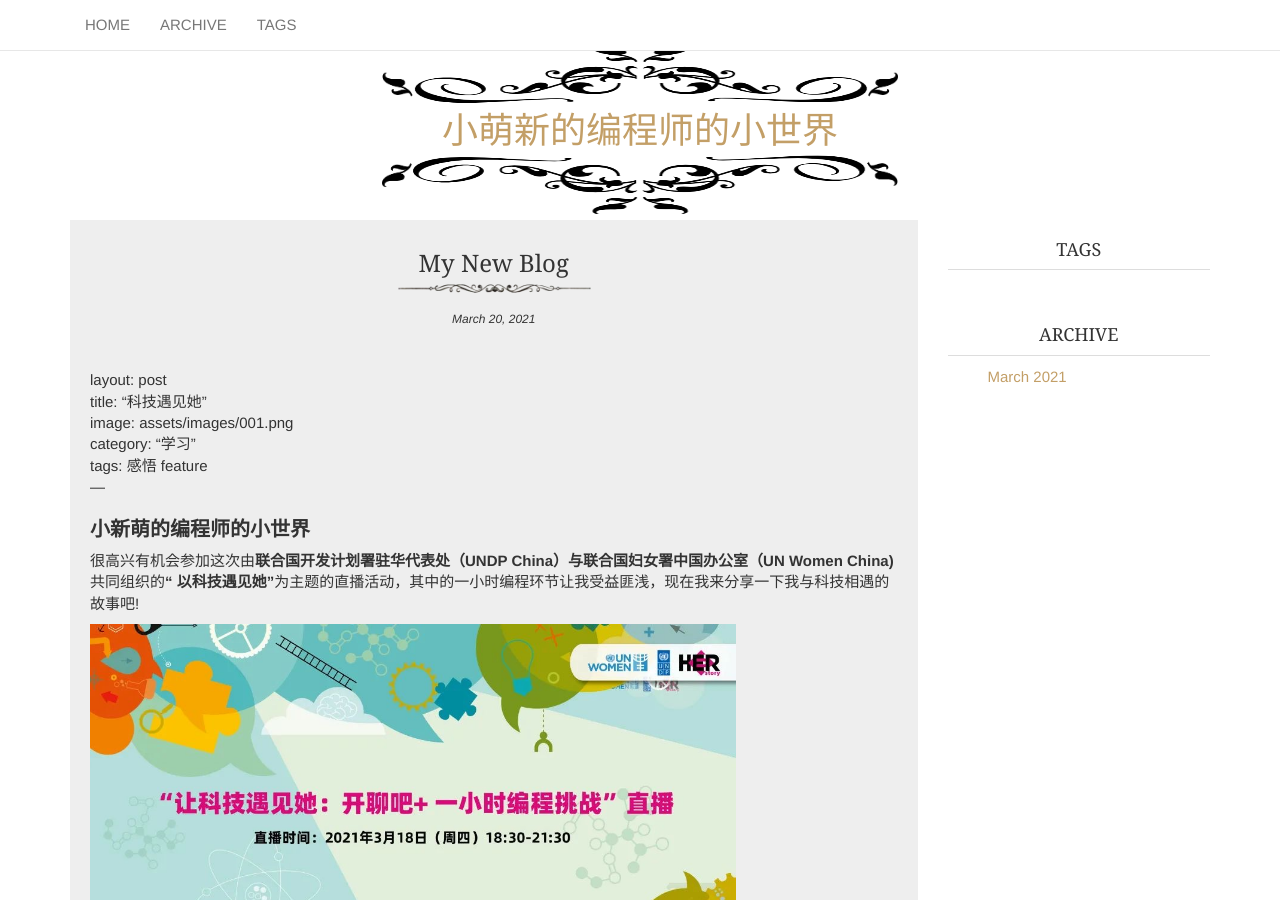
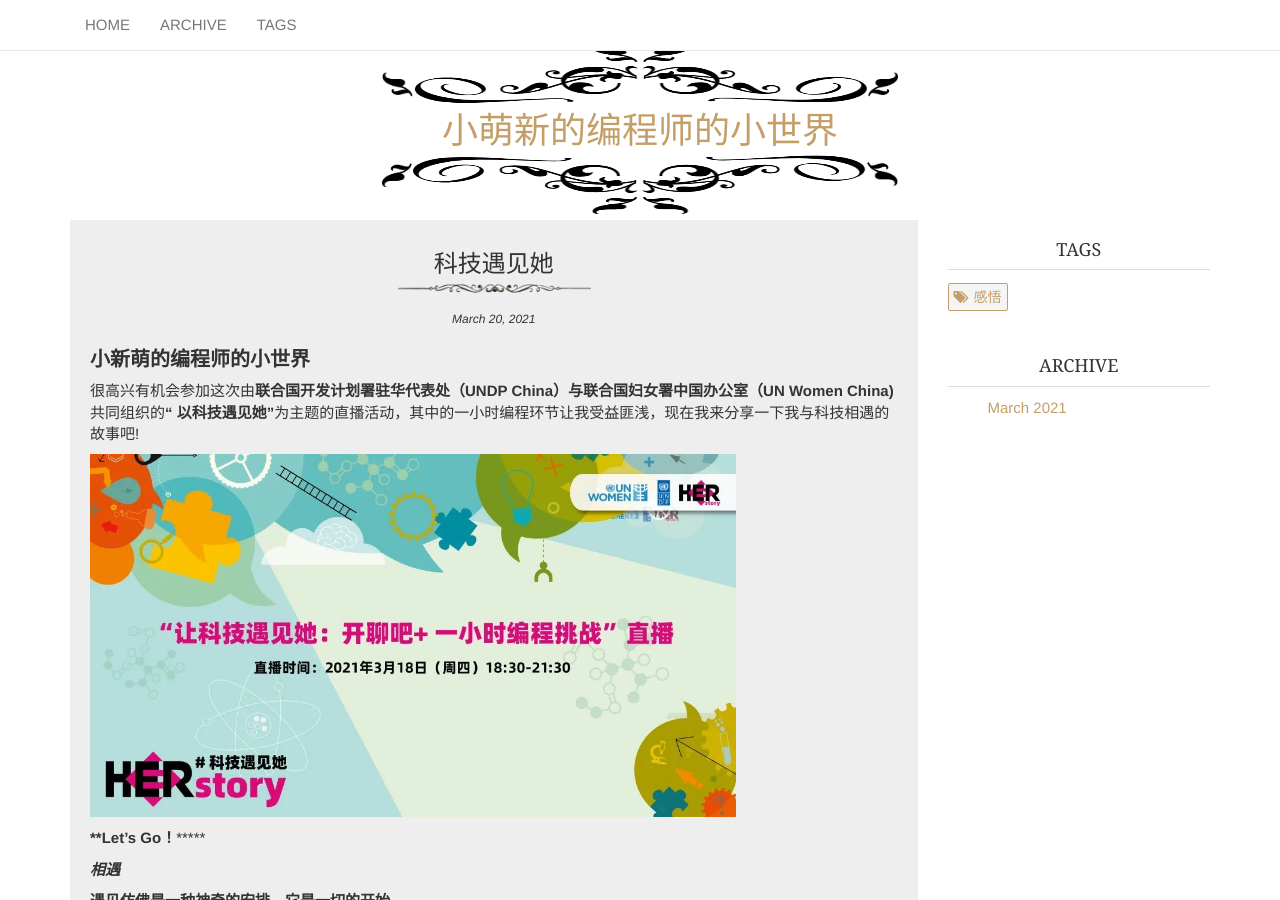
Before and after one commit to TMH268/my-new-blog, a Jekyll site: the page built from _posts/2021-03-20-my-new-blog.md, in a window 1280 px wide and 900 px high. Built offline with Jekyll 4.4.1, drawn with Linux system fonts in a browser that asks for light colours; our own code applies the rules of GitHub Pages for plain Markdown files.

Commit message:
更新文章

```diff
--- a/_posts/2021-03-20-my-new-blog.md
+++ b/_posts/2021-03-20-my-new-blog.md
@@ -1,9 +1,8 @@
-
 ---
 layout: post
-title: "科技遇见她"
-image: assets/images/001.png
-category: "学习"
+title:  "科技遇见她"
+background: "/assets/images/0320.001.png"
+category: "工作"
 tags: 感悟 feature
 ---
 
```
